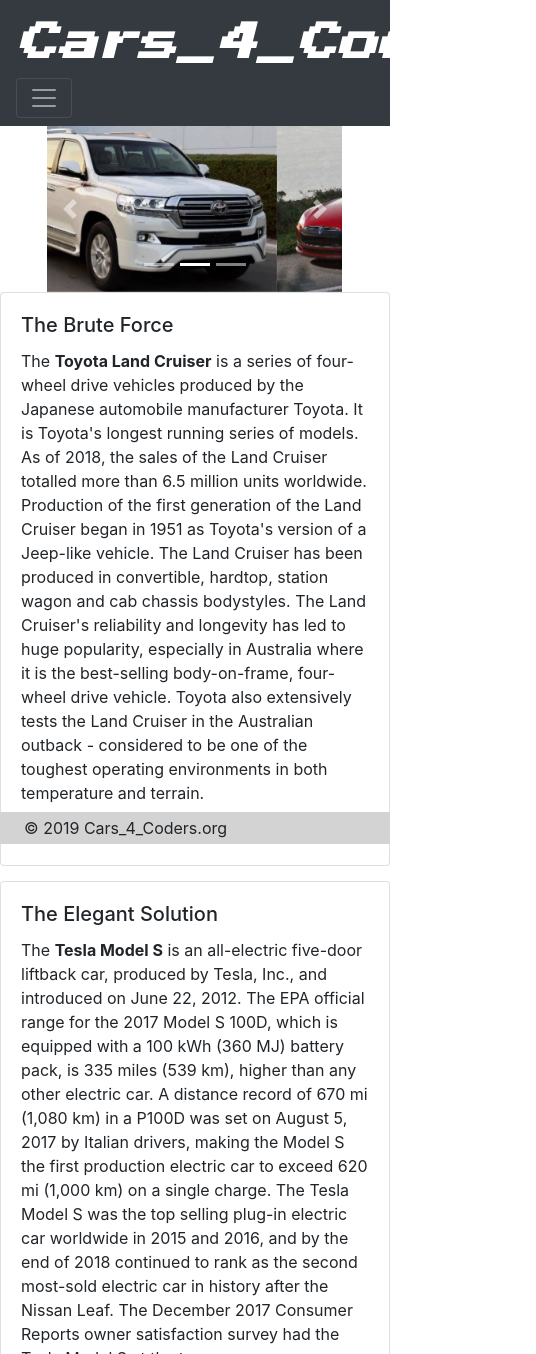
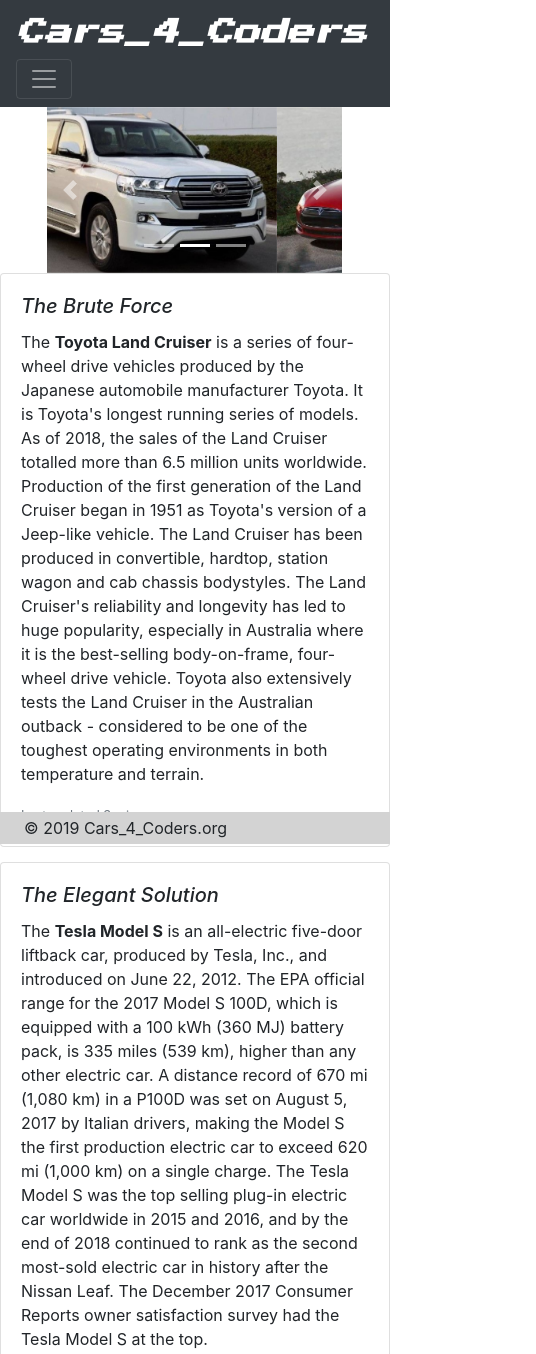
Before and after one commit to MrPaz/Cars4Coders, a plain HTML site: page index.html in a window 390 px wide. Shown: the top 1354 px of the page, 536 px wide, since content can reach past the window. Drawn offline with nearby package versions, Linux system fonts and the light colour scheme.

Commit message:
title sizing fixed for mobile

```diff
--- a/index.html
+++ b/index.html
@@ -62,7 +62,7 @@
                         <div class="card">
                             <!-- <img class="card-img-top" src=".../100px180/" alt="Card image cap"> -->
                             <div class="card-body">
-                                <h5 class="card-title">The Brute Force</h5>
+                                <h5 class="card-title"><em>The Brute Force</em></h5>
                                 <p class="card-text">The <strong>Toyota Land Cruiser</strong> is a series of four-wheel drive vehicles produced by the Japanese automobile manufacturer Toyota. It is Toyota's longest running series of models. As of 2018, the sales of the Land Cruiser totalled more than 6.5 million units worldwide.  Production of the first generation of the Land Cruiser began in 1951 as Toyota's version of a Jeep-like vehicle. The Land Cruiser has been produced in convertible, hardtop, station wagon and cab chassis bodystyles. The Land Cruiser's reliability and longevity has led to huge popularity, especially in Australia where it is the best-selling body-on-frame, four-wheel drive vehicle. Toyota also extensively tests the Land Cruiser in the Australian outback - considered to be one of the toughest operating environments in both temperature and terrain.</p>
                                 <p class="card-text"><small class="text-muted">Last updated 3 mins ago</small></p>
                             </div>
@@ -70,7 +70,7 @@
                         <div class="card">
                             <!-- <img class="card-img-top" src=".../100px180/" alt="Card image cap"> -->
                             <div class="card-body">
-                                <h5 class="card-title">The Elegant Solution</h5>
+                                <h5 class="card-title"><em>The Elegant Solution</em></h5>
                                 <p class="card-text">The <strong>Tesla Model S</strong> is an all-electric five-door liftback car, produced by Tesla, Inc., and introduced on June 22, 2012.  The EPA official range for the 2017 Model S 100D, which is equipped with a 100 kWh (360 MJ) battery pack, is 335 miles (539 km), higher than any other electric car. A distance record of 670 mi (1,080 km) in a P100D was set on August 5, 2017 by Italian drivers, making the Model S the first production electric car to exceed 620 mi (1,000 km) on a single charge.  The Tesla Model S was the top selling plug-in electric car worldwide in 2015 and 2016, and by the end of 2018 continued to rank as the second most-sold electric car in history after the Nissan Leaf. The December 2017 Consumer Reports owner satisfaction survey had the Tesla Model S at the top.</p>
                                 <p class="card-text"><small class="text-muted">Last updated 3 mins ago</small></p>
                             </div>
--- a/main.css
+++ b/main.css
@@ -16,7 +16,7 @@
     z-index: 100;
 }
 .logo {
-    font-size: 2.5em;
+    font-size: 3.2vmax;
     font-family: 'Press Start 2P', cursive;
     font-weight: bolder;
     font-style: italic;
```
